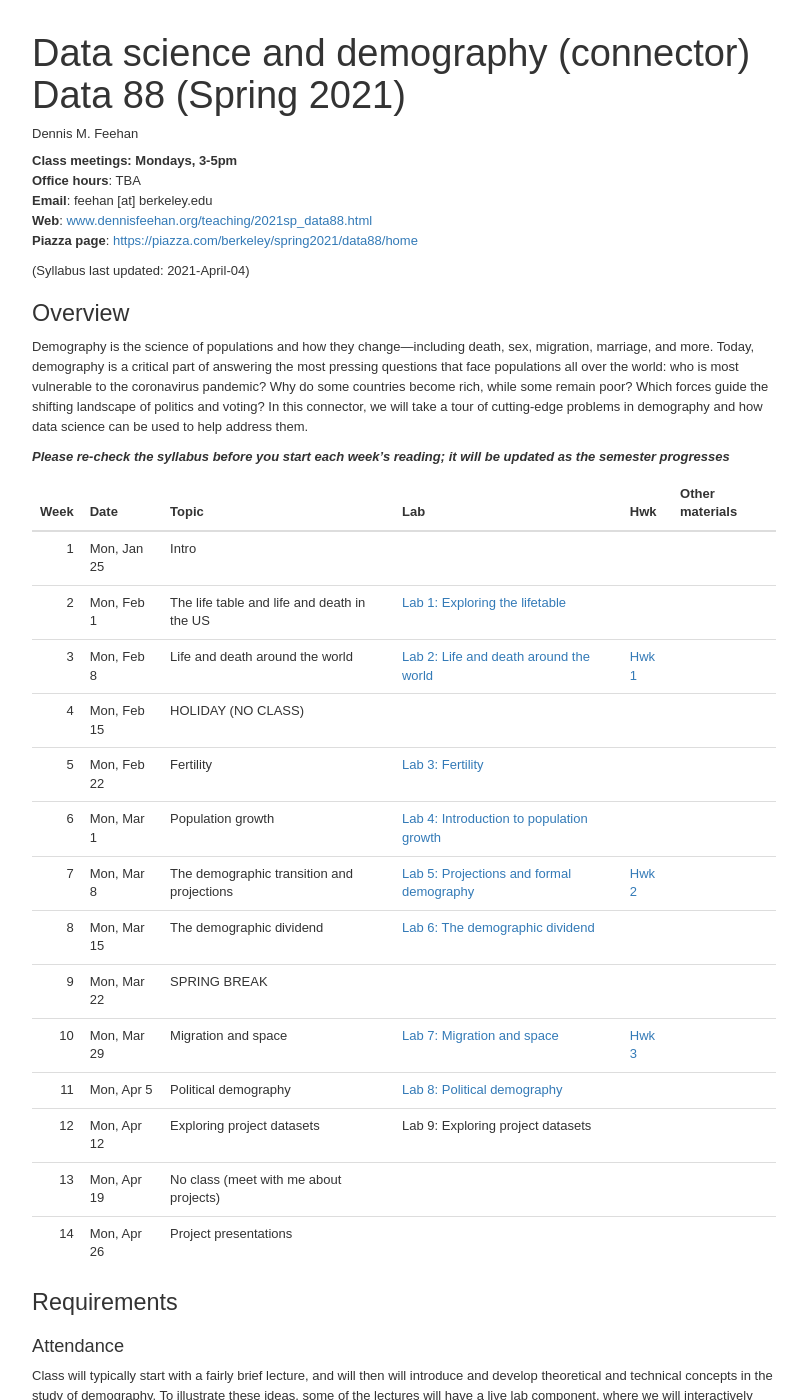
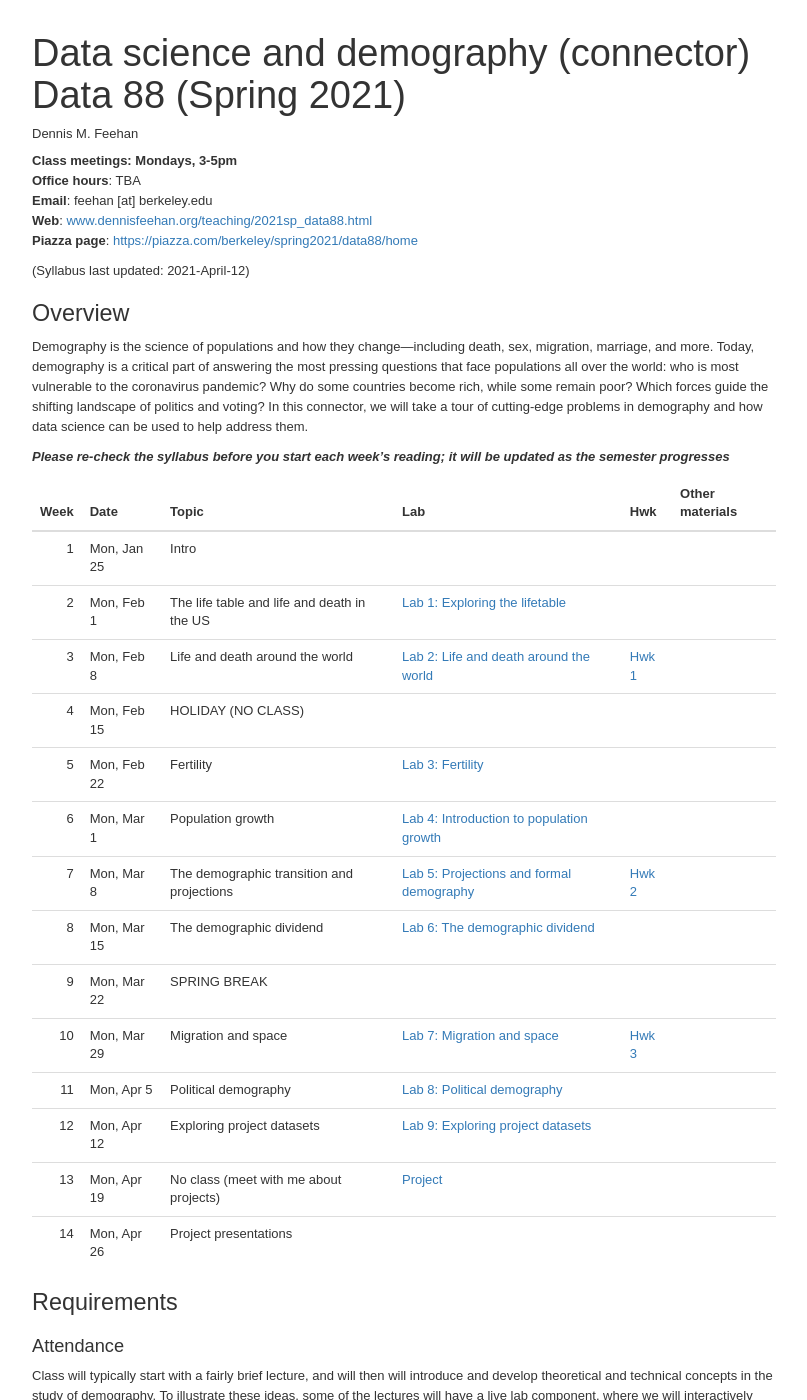
Before and after one commit to dfeehan/dfeehan.github.io, a Jekyll site: the page teaching/2021sp_data88.html, which Jekyll copies as it is, in a window 1280 px wide and 1400 px high. Shown: the whole window, without its empty margins (236-1043 px from the left). Built offline with Jekyll 4.4.1, drawn with Linux system fonts in a browser that asks for light colours.

Commit message:
project + lab links

```diff
--- a/teaching/2021sp_data88.html
+++ b/teaching/2021sp_data88.html
@@ -751,7 +751,7 @@ WISHLIST:
 <strong>Office hours</strong>: TBA<br />
 <strong>Email</strong>: feehan [at] berkeley.edu<br />
 <strong>Web</strong>: <a href="2021sp_data88.html">www.dennisfeehan.org/teaching/2021sp_data88.html</a> <BR> <strong>Piazza page</strong>: <a href="https://piazza.com/berkeley/spring2021/data88/home">https://piazza.com/berkeley/spring2021/data88/home</a></p>
-<p>(Syllabus last updated: 2021-April-04)</p>
+<p>(Syllabus last updated: 2021-April-12)</p>
 <div id="overview" class="section level2">
 <h2>Overview</h2>
 <p>Demography is the science of populations and how they change—including death, sex, migration, marriage, and more. Today, demography is a critical part of answering the most pressing questions that face populations all over the world: who is most vulnerable to the coronavirus pandemic? Why do some countries become rich, while some remain poor? Which forces guide the shifting landscape of politics and voting? In this connector, we will take a tour of cutting-edge problems in demography and how data science can be used to help address them.</p>
@@ -989,7 +989,7 @@ Mon, Apr 12
 Exploring project datasets
 </td>
 <td style="text-align:left;">
-Lab 9: Exploring project datasets
+<a href="https://datahub.berkeley.edu/hub/user-redirect/git-pull?repo=https%3A%2F%2Fgithub.com%2Fdfeehan%2Fdata-88-demography-2021&amp;urlpath=tree%2Fdata-88-demography-2021%2Flab09%2Flab09.ipynb&amp;branch=main">Lab 9: Exploring project datasets</a>
 </td>
 <td style="text-align:left;">
 </td>
@@ -1007,6 +1007,7 @@ Mon, Apr 19
 No class (meet with me about projects)
 </td>
 <td style="text-align:left;">
+<a href="https://datahub.berkeley.edu/hub/user-redirect/git-pull?repo=https%3A%2F%2Fgithub.com%2Fdfeehan%2Fdata-88-demography-2021&amp;urlpath=tree%2Fdata-88-demography-2021%2Fproject%2Ffinal_project.ipynb&amp;branch=main">Project</a>
 </td>
 <td style="text-align:left;">
 </td>
```
